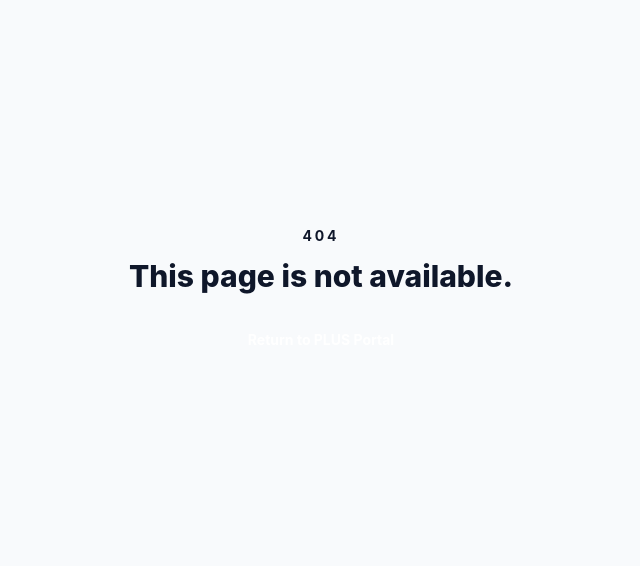
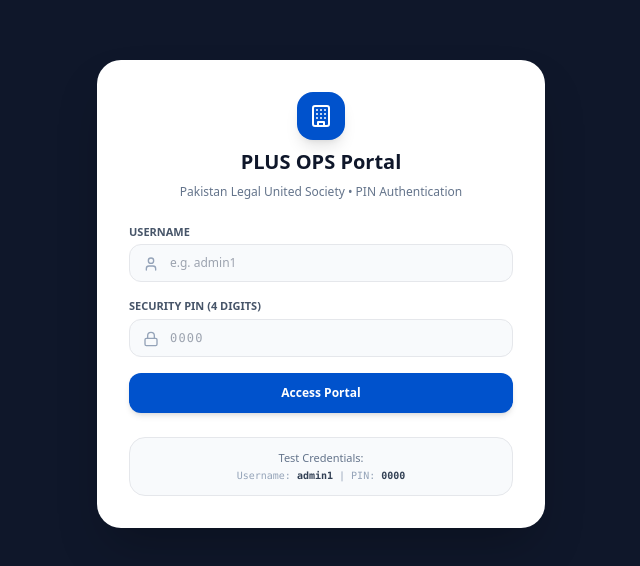
Before and after one commit to PlusData777/plus-operations-portal, a Next.js app: page /login in a window 1280 px wide. Before the commit this address had no page. Shown: the part 106-672 px from the top of the page, without its empty margins (319-959 px from the left). Built offline with nearby package versions, Linux system fonts and the light colour scheme; no server answers.

Commit message:
Create page.tsx

```diff
--- /dev/null
+++ b/app/login/page.tsx
@@ -0,0 +1,105 @@
+"use client";
+import React, { useState } from 'react';
+import { Building, Lock, User } from 'lucide-react';
+import { supabase } from '@/lib/supabase';
+
+export default function LoginPage() {
+  const [username, setUsername] = useState('');
+  const [pin, setPin] = useState('');
+  const [loading, setLoading] = useState(false);
+  const [errorMsg, setErrorMsg] = useState('');
+
+  const handlePinLogin = async (e: React.FormEvent) => {
+    e.preventDefault();
+    setLoading(true);
+    setErrorMsg('');
+
+    try {
+      // Query the profiles table for matching username and 4-digit PIN
+      const { data: profile, error } = await supabase
+        .from('profiles')
+        .select('*')
+        .eq('username', username.trim().toLowerCase())
+        .eq('access_pin', pin.trim())
+        .single();
+
+      if (error || !profile) {
+        setErrorMsg('Invalid username or 4-digit PIN code.');
+        setLoading(false);
+      } else {
+        // Cache user session profile locally
+        localStorage.setItem('plus_user', JSON.stringify(profile));
+        window.location.href = '/';
+      }
+    } catch (err) {
+      setErrorMsg('Database connection error during login.');
+      setLoading(false);
+    }
+  };
+
+  return (
+    <div className="min-h-screen bg-slate-900 flex items-center justify-center p-4 font-sans">
+      <div className="w-full max-w-md bg-white rounded-3xl p-8 shadow-2xl space-y-6">
+        <div className="text-center space-y-2">
+          <div className="w-12 h-12 bg-[#0052CC] text-white rounded-2xl mx-auto flex items-center justify-center shadow-lg">
+            <Building className="w-6 h-6" />
+          </div>
+          <h1 className="text-xl font-bold text-slate-900">PLUS OPS Portal</h1>
+          <p className="text-xs text-slate-500">Pakistan Legal United Society • PIN Authentication</p>
+        </div>
+
+        {errorMsg && (
+          <div className="p-3 bg-red-50 border border-red-200 rounded-xl text-xs text-red-600 font-medium text-center">
+            {errorMsg}
+          </div>
+        )}
+
+        <form onSubmit={handlePinLogin} className="space-y-4">
+          <div>
+            <label className="block text-[11px] font-bold uppercase text-slate-600 mb-1">Username</label>
+            <div className="relative">
+              <User className="absolute left-3.5 top-3 w-4 h-4 text-slate-400" />
+              <input
+                type="text"
+                required
+                placeholder="e.g. admin1"
+                value={username}
+                onChange={e => setUsername(e.target.value)}
+                className="w-full rounded-xl border bg-slate-50 py-2.5 pl-10 pr-4 text-xs focus:bg-white focus:outline-none"
+              />
+            </div>
+          </div>
+
+          <div>
+            <label className="block text-[11px] font-bold uppercase text-slate-600 mb-1">Security PIN (4 digits)</label>
+            <div className="relative">
+              <Lock className="absolute left-3.5 top-3 w-4 h-4 text-slate-400" />
+              <input
+                type="password"
+                maxLength={4}
+                required
+                placeholder="0000"
+                value={pin}
+                onChange={e => setPin(e.target.value)}
+                className="w-full rounded-xl border bg-slate-50 py-2.5 pl-10 pr-4 text-xs font-mono tracking-widest focus:bg-white focus:outline-none"
+              />
+            </div>
+          </div>
+
+          <button
+            type="submit"
+            disabled={loading}
+            className="w-full py-3 rounded-xl bg-[#0052CC] text-white text-xs font-bold shadow-md hover:bg-[#003d99] transition cursor-pointer disabled:opacity-50"
+          >
+            {loading ? 'Verifying PIN...' : 'Access Portal'}
+          </button>
+        </form>
+
+        <div className="bg-slate-50 p-3 rounded-2xl border text-center">
+          <p className="text-[11px] text-slate-500 font-medium">Test Credentials:</p>
+          <p className="text-[10px] text-slate-400 font-mono mt-0.5">Username: <strong className="text-slate-700">admin1</strong> | PIN: <strong className="text-slate-700">0000</strong></p>
+        </div>
+      </div>
+    </div>
+  );
+}
```
